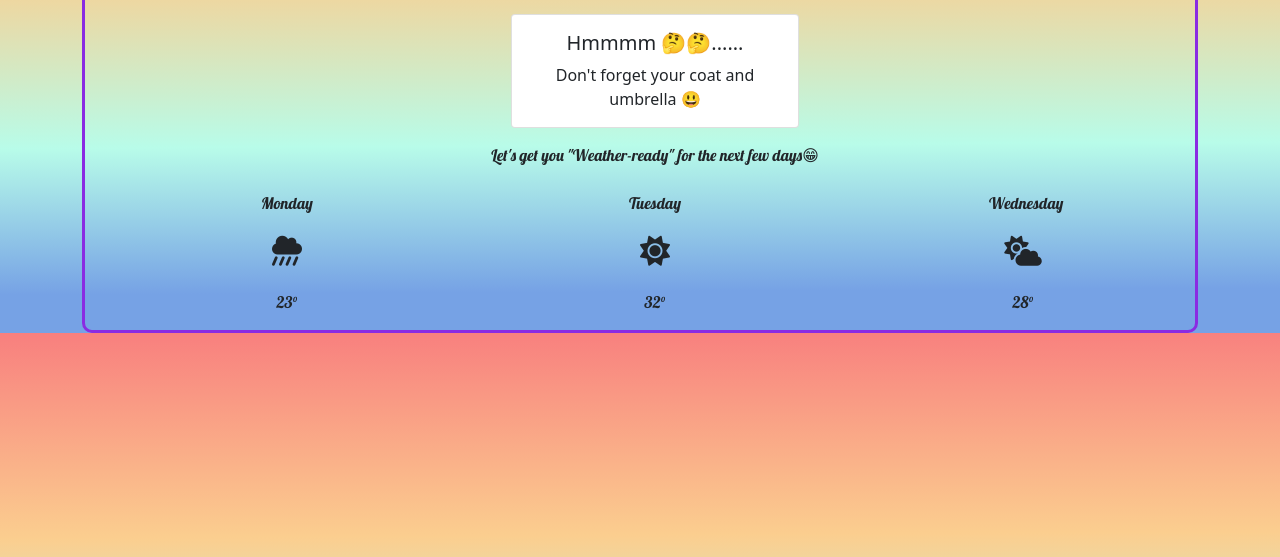
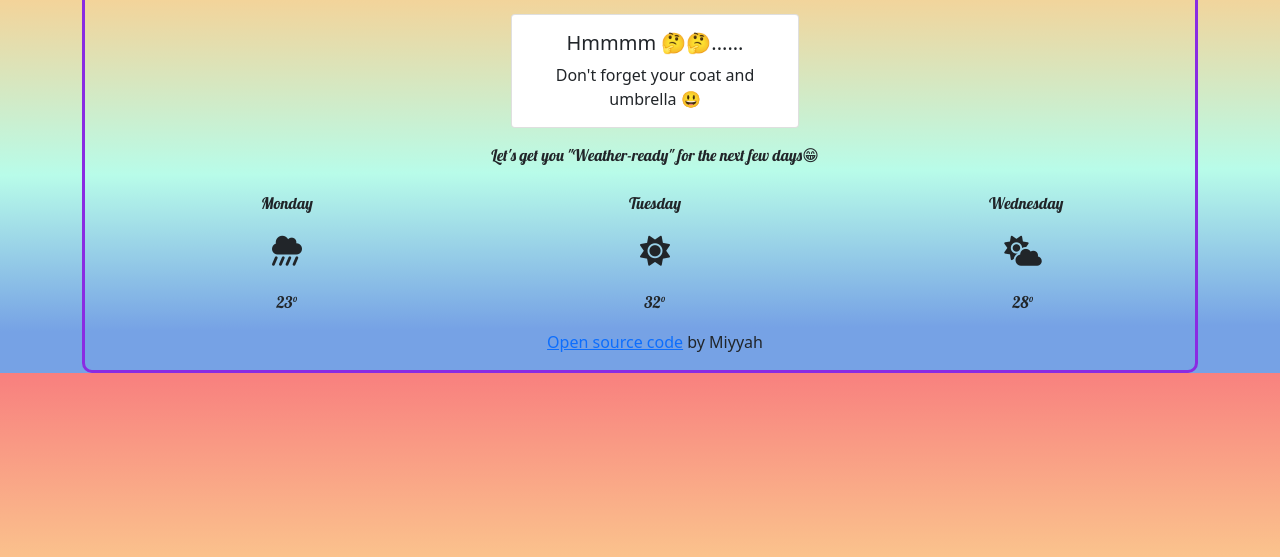
Before and after one commit to MiyyahCodes/weather-app, a plain HTML site: page index.html in a window 1280 px wide. Shown: the part 243-800 px from the top of the page. Drawn offline with nearby package versions, Linux system fonts and the light colour scheme.

Commit message:
Added source code link to html

```diff
--- a/index.html
+++ b/index.html
@@ -93,6 +93,12 @@
             <div class="future">28&#xb0;</div>
           </div>
         </div>
+        <p>
+          <a href="https://github.com/MiyyahCodes/weather-app"
+            >Open source code</a
+          >
+          by Miyyah
+        </p>
       </div>
     </div>
     <script src="src/index.js"></script>
```
